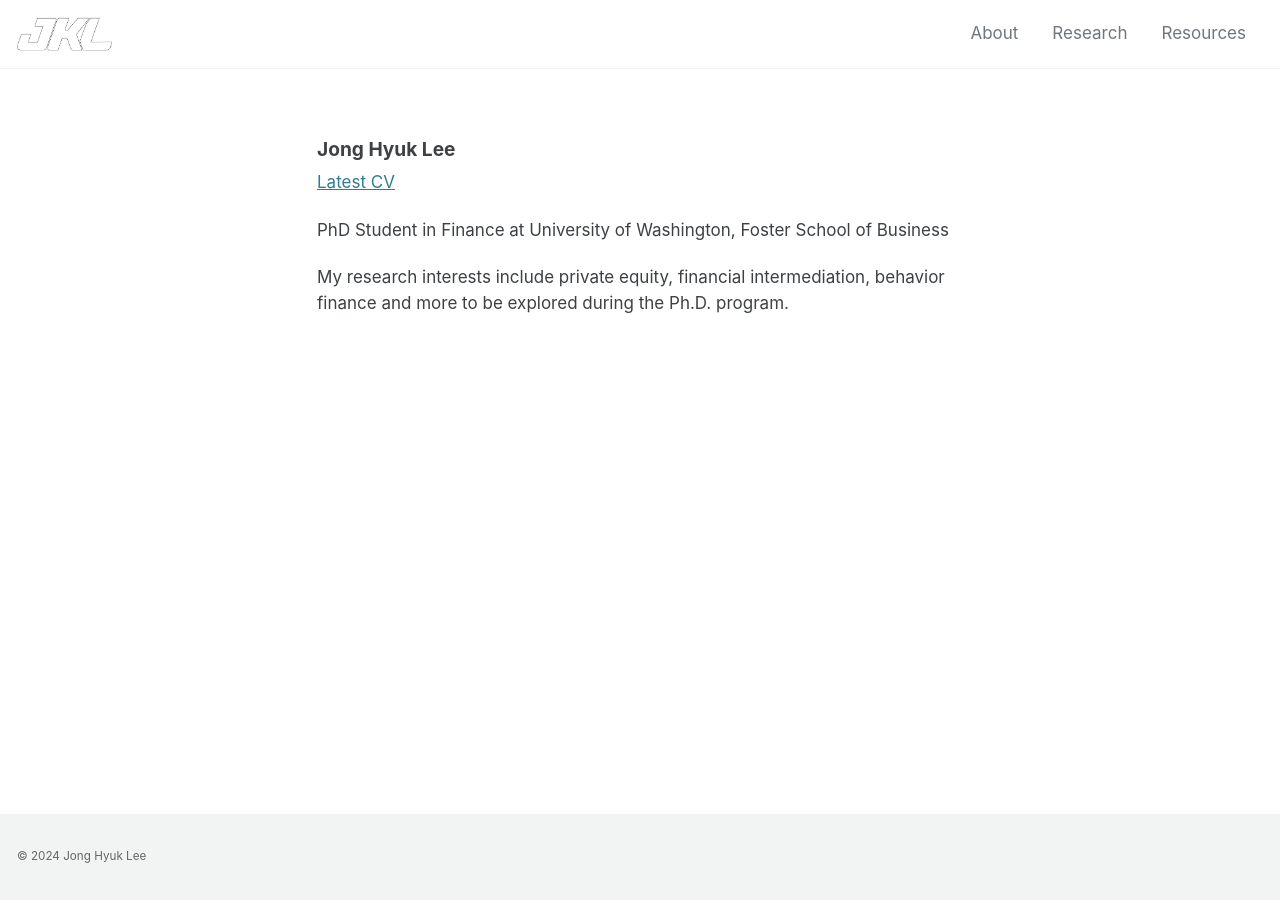
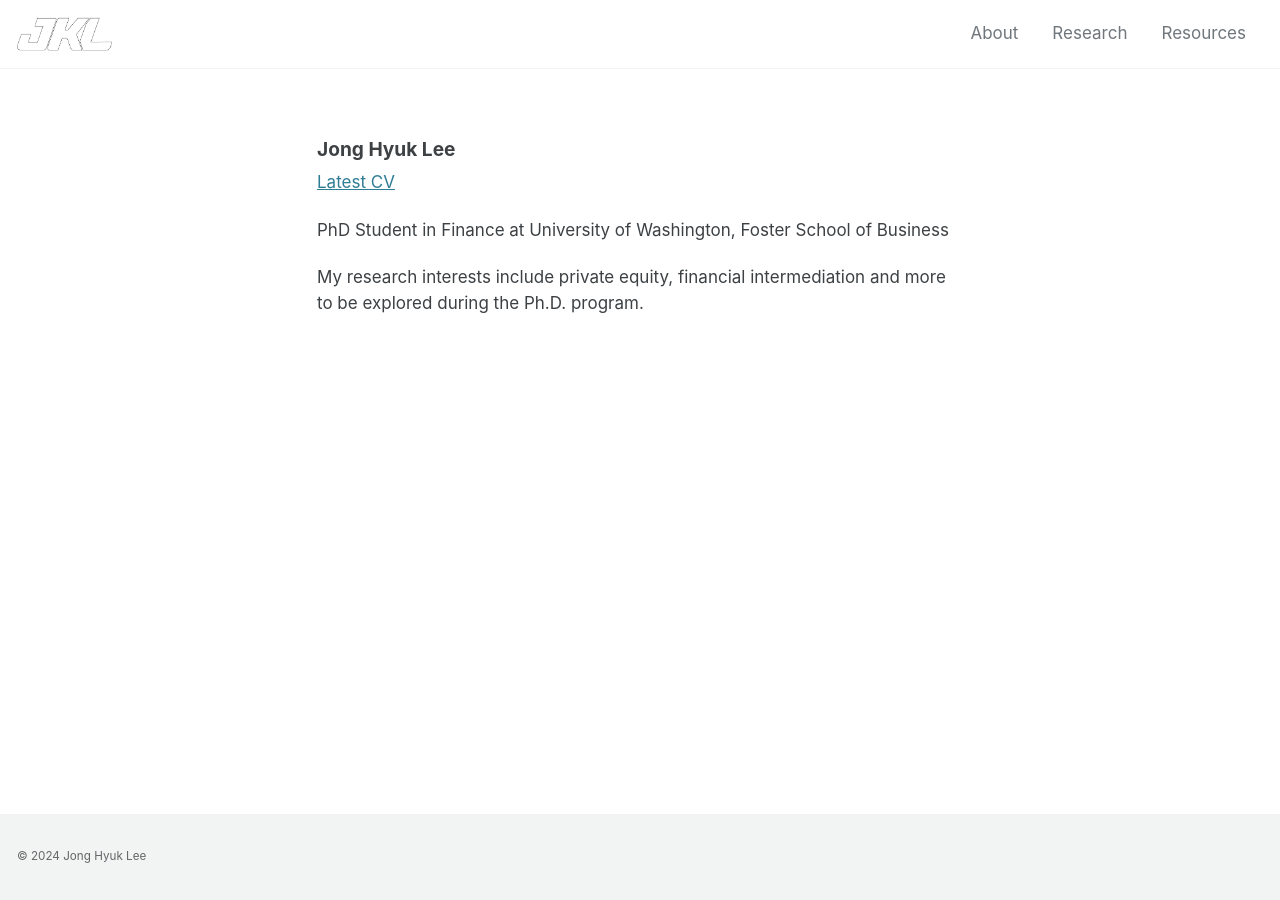
Before and after one commit to jhklee/jhklee.github.io, a Jekyll site: the page built from _pages/about.md, in a window 1280 px wide. Built offline with Jekyll 4.4.1, drawn with Linux system fonts in a browser that asks for light colours; cached includes are drawn as plain includes.

Commit message:
Update about cv.md

```diff
--- a/_pages/about.md
+++ b/_pages/about.md
@@ -5,8 +5,8 @@
 ---
 ### Jong Hyuk Lee
 
-[Latest CV](https://drive.google.com/file/d/1qhA7Q-7FJOALAfSxc33gvKOQYuWQlxi4/view?usp=sharing "updated Aug 2024")
+[Latest CV](https://drive.google.com/file/d/1GV9PhVYBMxDSpHNUZe2xkV-ZC9krSkK_/view?usp=sharing "updated Aug 2024")
 
 PhD Student in Finance at University of Washington, Foster School of Business
 
-My research interests include private equity, financial intermediation, behavior finance and more to be explored during the Ph.D. program.
+My research interests include private equity, financial intermediation and more to be explored during the Ph.D. program.
```
